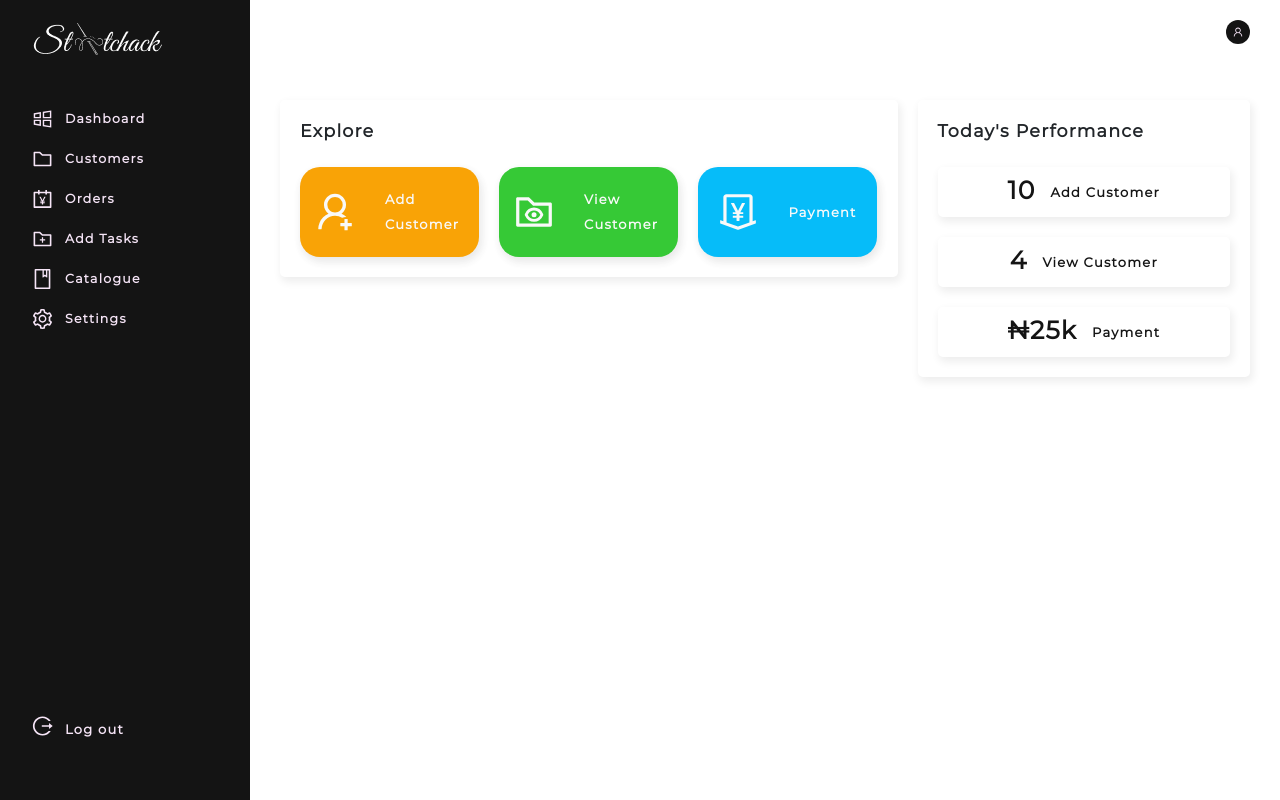
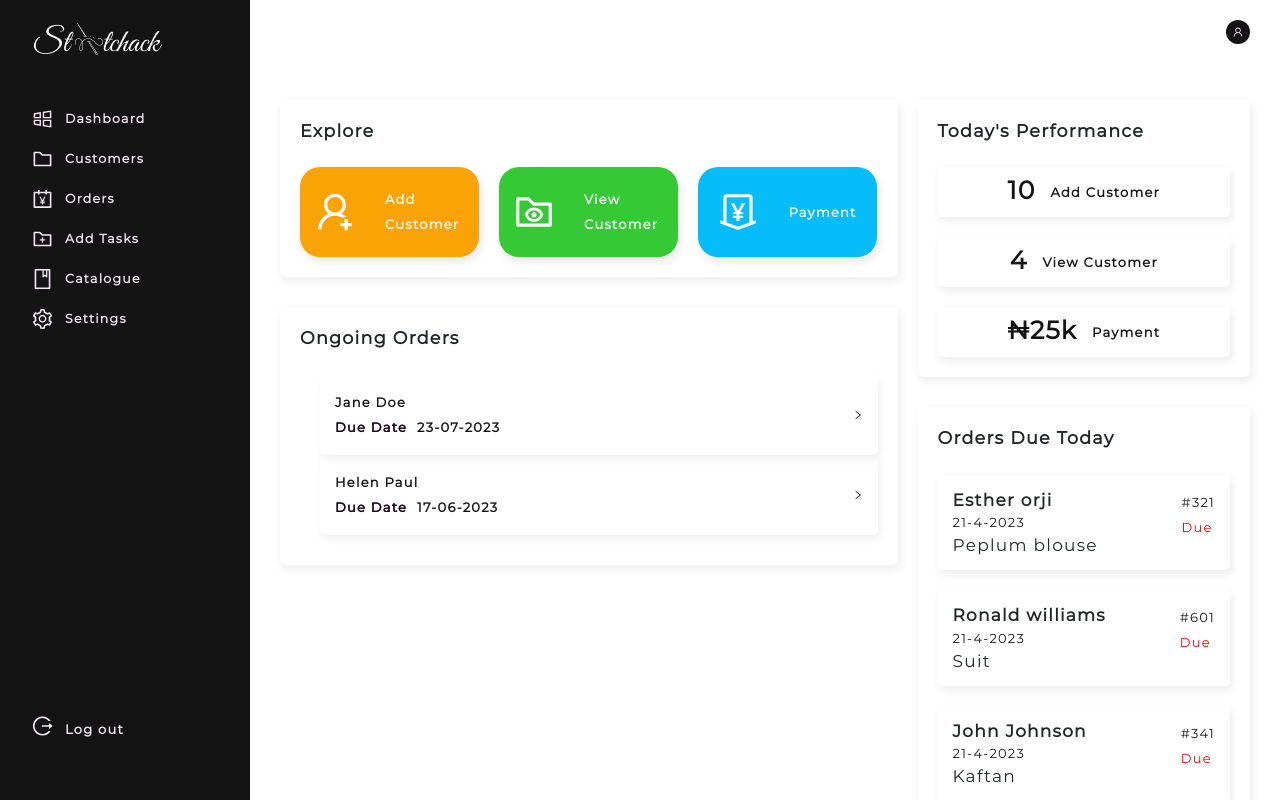
Before and after one commit to titoadeoye/Stitchack, a React (Create React App) app: page /app in a window 1280 px wide. Built offline with nearby package versions, Linux system fonts and the light colour scheme; no server answers.

Commit message:
Add files via upload

```diff
--- a/src/components/Customer.jsx
+++ b/src/components/Customer.jsx
@@ -39,7 +39,6 @@ const Data = styled.div`
     }
 
     .colored {
-        // color: #A800AB;
         background: ${props => props.theme.secondaryColor};
         -webkit-text-fill-color: transarent;
         -webkit-background-clip: text;
--- a/src/components/DueToday.jsx
+++ b/src/components/DueToday.jsx
@@ -1,5 +1,105 @@
-export default function DueToday () {
-    return (
-       <></>
-    )
+import styled from "styled-components";
+
+export default function DueToday() {
+   const date = new Date();
+   var currentDate = `${date.getDate()}-${date.getMonth()}-${date.getFullYear()}`;
+   const placeholder = [
+      {
+         id: 321,
+         name: "Esther orji",
+         date: currentDate,
+         style: "Peplum blouse"
+      },
+      {
+         id: 601,
+         name: "Ronald williams",
+         date: currentDate,
+         style: "Suit"
+      },
+      {
+         id: 341,
+         name: "John Johnson",
+         date: currentDate,
+         style: "Kaftan"
+      },
+      {
+         id: 44,
+         name: "Regina Peters",
+         date: currentDate,
+         style: "Silk dress"
+      },
+   ];
+
+   return (
+      <Wrapper>
+         <H3>Orders Due today</H3>
+         <Rows>
+            {placeholder.slice(0, 4).map((item, key) => (
+               <Row key={key}>
+                  <div>
+                     <h4 className="name">{item?.name}</h4>
+                     <p>{item?.date}</p>
+                     <h4>{item?.style}</h4>
+                  </div>
+                  <div>
+                     <p>#{item?.id}</p>
+                     <p className="due">Due</p>
+                  </div>
+
+               </Row>
+            ))}
+         </Rows>
+      </Wrapper>
+   )
 };
+
+const H3 = styled.h3`
+    margin-bottom: 1.5em;
+`;
+
+const Wrapper = styled.div`
+   width: 100%;
+   padding: 20px;
+   box-shadow: 2px 4px 8px 1px #eeeeee;
+   border-radius: 5px;
+   margin-bottom: 3em;
+`;
+
+const Rows = styled.div`
+   display: flex;
+   width: 100%;
+   gap: 20px;
+   flex-direction: column;
+`;
+
+const Row = styled.div`
+   box-shadow: 2px 4px 8px 1px #eeeeee;
+   border-radius: 5px;
+   width: 100%;
+   padding: 15px;
+   display: flex;
+   align-items: start;
+   justify-content: space-between;
+
+
+   p {
+      color: ${props => props.theme.primaryColor};
+      font-size: 13px;
+      text-transform: capitalize;
+      line-height: 25px;
+      margin: 0;
+   }
+
+   h4 {
+    font-size: 17px;
+    margin: 0;
+   }
+
+   .name {
+      font-weight: 700;
+   }
+
+   .due {
+      color: red;
+   }
+`;
--- a/src/components/Explore.jsx
+++ b/src/components/Explore.jsx
@@ -35,6 +35,7 @@ const Wrapper = styled.div`
    padding: 20px;
    box-shadow: 2px 4px 8px 1px #eeeeee;
    border-radius: 5px;
+   margin-bottom: 3em;
 `;
 
 const Badges = styled.div`
--- a/src/components/Home/Home.js
+++ b/src/components/Home/Home.js
@@ -39,10 +39,10 @@ const Button = styled.button`
     color: #141414;
     font-weight: 700;
     font-size: 1.3em;
-    padding: 15px 70px;
+    padding: 13px 70px;
 
     @media (max-width: 460px) {
             width: 74%;
-            padding: 15px 9px;
+            padding: 13px 9px;
     }
 `
--- a/src/components/OngoingOrders.jsx
+++ b/src/components/OngoingOrders.jsx
@@ -1,5 +1,83 @@
-export default function OngoingOrders () {
+import { RightOutlined } from "@ant-design/icons";
+import styled from "styled-components";
+
+export default function OngoingOrders() {
     return (
-       <></>
+        <Wrapper>
+            <H3>ongoing orders</H3>
+            <Rows>
+                <Row>
+                    <div>
+                        <p>Jane Doe</p>
+                        <span>
+                            <p className="colored">Due Date</p>
+                            <p>23-07-2023</p>
+                        </span>
+                    </div>
+                    <RightOutlined />
+                </Row>
+                <Row>
+                    <div>
+                        <p>Helen Paul</p>
+                        <span>
+                            <p className="colored">Due Date</p>
+                            <p>17-06-2023</p>
+                        </span>
+                    </div>
+                    <RightOutlined />
+                </Row>
+            </Rows>
+        </Wrapper>
     )
 };
+
+const H3 = styled.h3`
+    margin-bottom: 1.5em;
+`;
+
+const Wrapper = styled.div`
+   width: 100%;
+   padding: 20px;
+   box-shadow: 2px 4px 8px 1px #eeeeee;
+   border-radius: 5px;
+   margin-bottom: 3em;
+`;
+
+const Rows = styled.ul`
+
+`;
+
+const Row = styled.li`
+    display: flex;
+    box-shadow: 2px 4px 8px 0 #eeeeee;
+    padding: 15px;
+    border-radius: 5px;
+    position: relative;
+    align-items: center;
+
+    p {
+        color: ${props => props.theme.primaryColor};
+        font-weight: 700;
+        font-size: 13px;
+        text-transform: capitalize;
+        line-height: 25px;
+        margin: 0;
+     }
+
+    svg {
+        position: absolute;
+        right: 15px;
+    }
+
+    .colored {
+        background: ${props => props.theme.secondaryColor};
+        -webkit-text-fill-color: transarent;
+        -webkit-background-clip: text;
+        font-weight: 600;
+    }
+
+    div span {
+        display: flex;
+        gap: 10px;
+    }
+`;
--- a/src/components/Order.jsx
+++ b/src/components/Order.jsx
@@ -1,7 +1,7 @@
 import styled from "styled-components"
 
-export default function Order ({order}) {
-    const {id, name, email, bill, paid, due, status} = order;
+export default function Order({ order }) {
+    const { id, name, email, bill, paid, due, status } = order;
     return (
         <Wrapper>
             <p>{id}</p>
@@ -53,15 +53,14 @@ const Status = styled.p`
     font-weight: 600;
     color: ${(props) => (
         props.status === "in progress" ? "#000000" :
-        props.status === "not started" ? "#E70000" :
-        props.status === "completed" ? "#00700D" :
+            props.status === "not started" ? "#E70000 !important" :
+                props.status === "completed" ? "#00700D !important" :
                     "yellow"
-    )
-    };
+    )};
     background-color: ${(props) => (
         props.status === "in progress" ? "#EA5E0D" :
             props.status === "not started" ? "#FFC0C0" :
                 props.status === "completed" ? "#CCFAD0" :
                     "yellow"
-    )}
+    )};
 `;
--- a/src/components/Performance.jsx
+++ b/src/components/Performance.jsx
@@ -1,24 +1,24 @@
 import styled from "styled-components";
 
-export default function Performance () {
+export default function Performance() {
    return (
       <Wrapper>
          <H3>Today's performance</H3>
-        <Badges>
-           <Badge>
+         <Rows>
+            <Row>
                <h2>10</h2>
                <p>Add Customer</p>
-           </Badge>
-           <Badge>
+            </Row>
+            <Row>
                <h2>4</h2>
                <p>view customer</p>
-           </Badge>
-           <Badge >
+            </Row>
+            <Row >
                <h2>&#8358;25k</h2>
                <p>Payment</p>
 
-           </Badge>
-        </Badges>
+            </Row>
+         </Rows>
       </Wrapper>
    )
 };
@@ -32,16 +32,17 @@ const Wrapper = styled.div`
    padding: 20px;
    box-shadow: 2px 4px 8px 1px #eeeeee;
    border-radius: 5px;
+   margin-bottom: 3em;
 `;
 
-const Badges = styled.div`
+const Rows = styled.div`
    display: flex;
    width: 100%;
    gap: 20px;
    flex-direction: column;
 `;
 
-const Badge = styled.div`
+const Row = styled.div`
    height: 50px;
    box-shadow: 2px 4px 8px 1px #eeeeee;
    border-radius: 5px;
```
Also changed, not shown: src/components/Loader.jsx (+4 -4 lines). Lines whose indentation alone changed are shown as unchanged.
